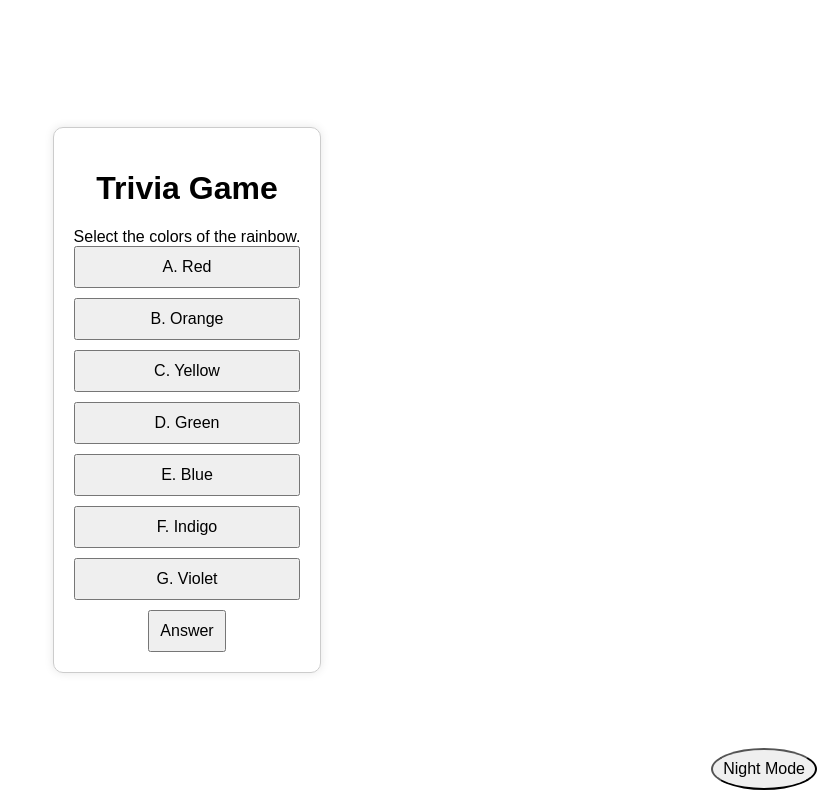
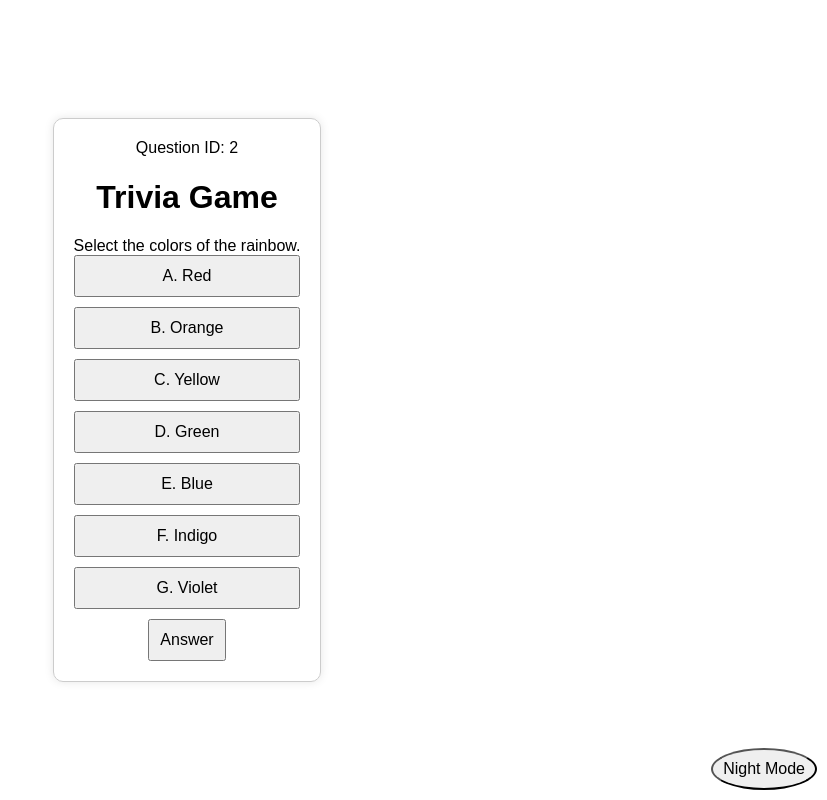
Before and after one commit to Dr4l/PoliTNKweb, a plain HTML site: page index.html in a window 1280 px wide. Shown: the whole page, without its empty margins (453-1280 px from the left). Drawn offline with Linux system fonts and the light colour scheme.

Commit message:
Added the "question_id" field. Now every question has a unique ID to be identified by. On the index page, the id is visible for every question.

```diff
--- a/index.html
+++ b/index.html
@@ -3,11 +3,12 @@
 <head>
     <meta charset="UTF-8">
     <meta name="viewport" content="width=device-width, initial-scale=1.0">
-    <title>Titlu</title>
+    <title>Trivia Game</title>
     <link rel="stylesheet" href="style.css">
 </head>
 <body>
     <div id="quiz-container">
+        <div id="question-id" class="question-id">Question ID: <span id="question-id-number">-</span></div>
         <h1>Trivia Game</h1>
         <div id="question-container"></div>
         <div id="answer-buttons" class="btn-container"></div>
@@ -17,7 +18,5 @@
     </div>
 
     <script src="script.js"></script>
-
-
 </body>
 </html>
--- a/questions.json
+++ b/questions.json
@@ -1,5 +1,6 @@
 [
     {
+      "id": 1,
       "question": "What is the capital of France?",
       "multipleCorrect": false,
       "answers": [
@@ -10,6 +11,7 @@
       "explanation": "abc..."
     },
     {
+      "id": 2,
       "question": "Select the colors of the rainbow.",
       "multipleCorrect": true,
       "answers": [
--- a/script.js
+++ b/script.js
@@ -46,6 +46,13 @@ function shuffleArray(array) {
 
 
 function showQuestion(question) {
+    // Update the question ID display
+    const questionIdElement = document.getElementById('question-id-number');
+    if (questionIdElement) {
+        questionIdElement.innerText = question.id;
+    }
+
+    // Display the question text
     questionContainer.innerText = question.question;
     answerButtons.innerHTML = '';
 
@@ -61,10 +68,10 @@ function showQuestion(question) {
     });
 
     if (question.multipleCorrect) {
-        // If multiple correct answers are allowed, update styles or add indicators as needed
         answerButtons.classList.add('multiple-correct');
     }
 }
+
 
 
 function toggleAnswerSelection(button, answer) {
```
Also changed, not shown: Input/._index.html (deleted).
